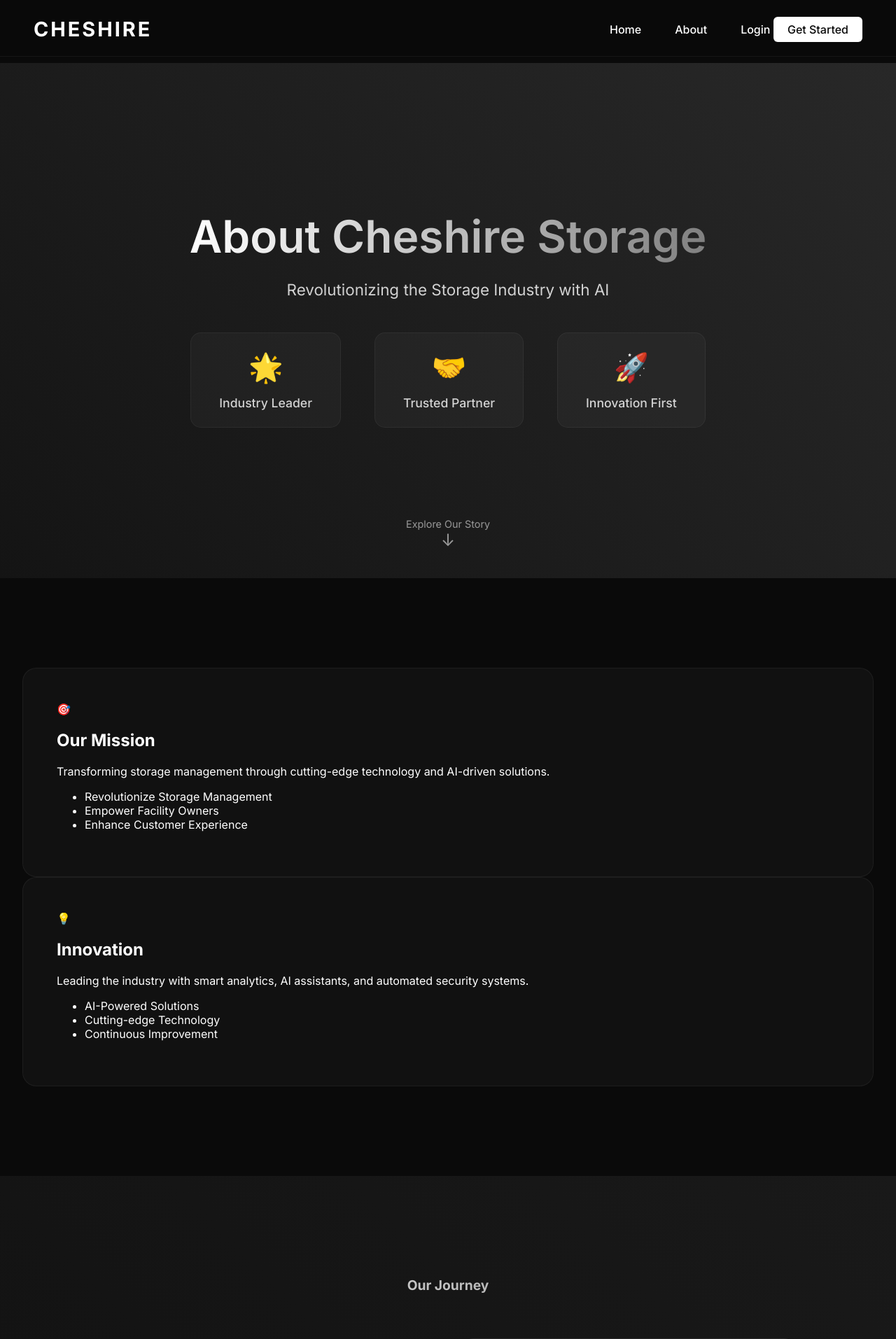
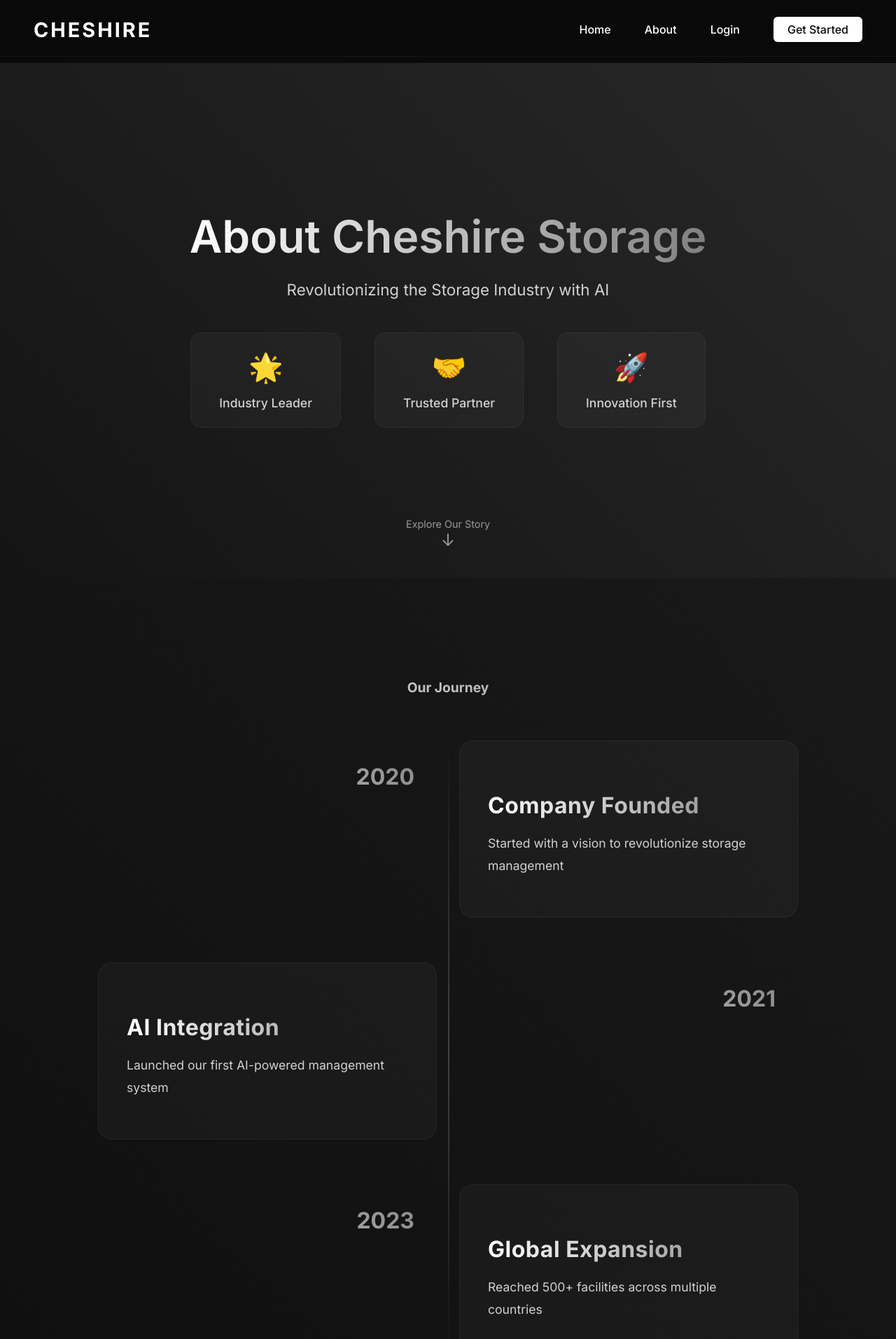
Before and after one commit to GOUTHAM-2002/Cheshire-, a Flask app: page /about in a window 1280 px wide. Shown: the top 1913 px of the page at 70% size. Run offline with Flask 3, Linux system fonts and the light colour scheme.

Commit message:
spacing fixed

```diff
--- a/static/css/style.css
+++ b/static/css/style.css
@@ -1,3 +1,5 @@
+
+
 :root {
     --primary-color: #ffffff;
     --secondary-color: #0a0a0a;
@@ -355,6 +357,7 @@ h1 {
 
 .form-group {
     margin-bottom: 1.5rem;
+    width: 82%;
 }
 
 input, select {
--- a/templates/about.html
+++ b/templates/about.html
@@ -26,30 +26,7 @@
     </div>
 </div>
 
-<section class="about-section">
-    <div class="about-grid">
-        <div class="about-card animate-fade-in">
-            <div class="card-icon">🎯</div>
-            <h2>Our Mission</h2>
-            <p>Transforming storage management through cutting-edge technology and AI-driven solutions.</p>
-            <ul class="mission-points">
-                <li>Revolutionize Storage Management</li>
-                <li>Empower Facility Owners</li>
-                <li>Enhance Customer Experience</li>
-            </ul>
-        </div>
-        <div class="about-card animate-fade-in">
-            <div class="card-icon">💡</div>
-            <h2>Innovation</h2>
-            <p>Leading the industry with smart analytics, AI assistants, and automated security systems.</p>
-            <ul class="mission-points">
-                <li>AI-Powered Solutions</li>
-                <li>Cutting-edge Technology</li>
-                <li>Continuous Improvement</li>
-            </ul>
-        </div>
-    </div>
-</section>
+
 
 <section class="timeline-section">
     <h2 class="section-title">Our Journey</h2>
--- a/templates/base.html
+++ b/templates/base.html
@@ -16,10 +16,10 @@
             <div class="nav-links">
                 <a href="{{ url_for('index') }}" class="nav-link">Home</a>
                 <a href="{{ url_for('about') }}" class="nav-link">About</a>
-                <div class="nav-auth">
-                    <a href="{{ url_for('login') }}" class="nav-link">Login</a>
-                    <a href="{{ url_for('signup', role='customer') }}" class="btn-nav">Get Started</a>
-                </div>
+
+                    <a href="{{ url_for('login') }}" class="nav-link">Login  </a>
+                    <a href="{{ url_for('signup', role='customer') }}" class="btn-nav"> Get Started</a>
+
             </div>
         </div>
     </nav>
--- a/templates/login.html
+++ b/templates/login.html
@@ -14,7 +14,6 @@
 
             <form method="POST" action="{{ url_for('login') }}" class="auth-form">
                 <div class="form-group">
-
                     <input type="email" name="email" placeholder="Email" required>
                     <div class="input-hint">Enter your registered email address</div>
                 </div>
@@ -32,10 +31,13 @@
                 </div>
                 <button type="submit" class="btn-primary">Login</button>
             </form>
+            <br>
 
             <div class="auth-separator">
                 <span>New to Cheshire?</span>
+
             </div>
+            <br>
 
             <div class="role-buttons">
                 <a href="{{ url_for('signup', role='facility_owner') }}" class="btn-role facility">
```
